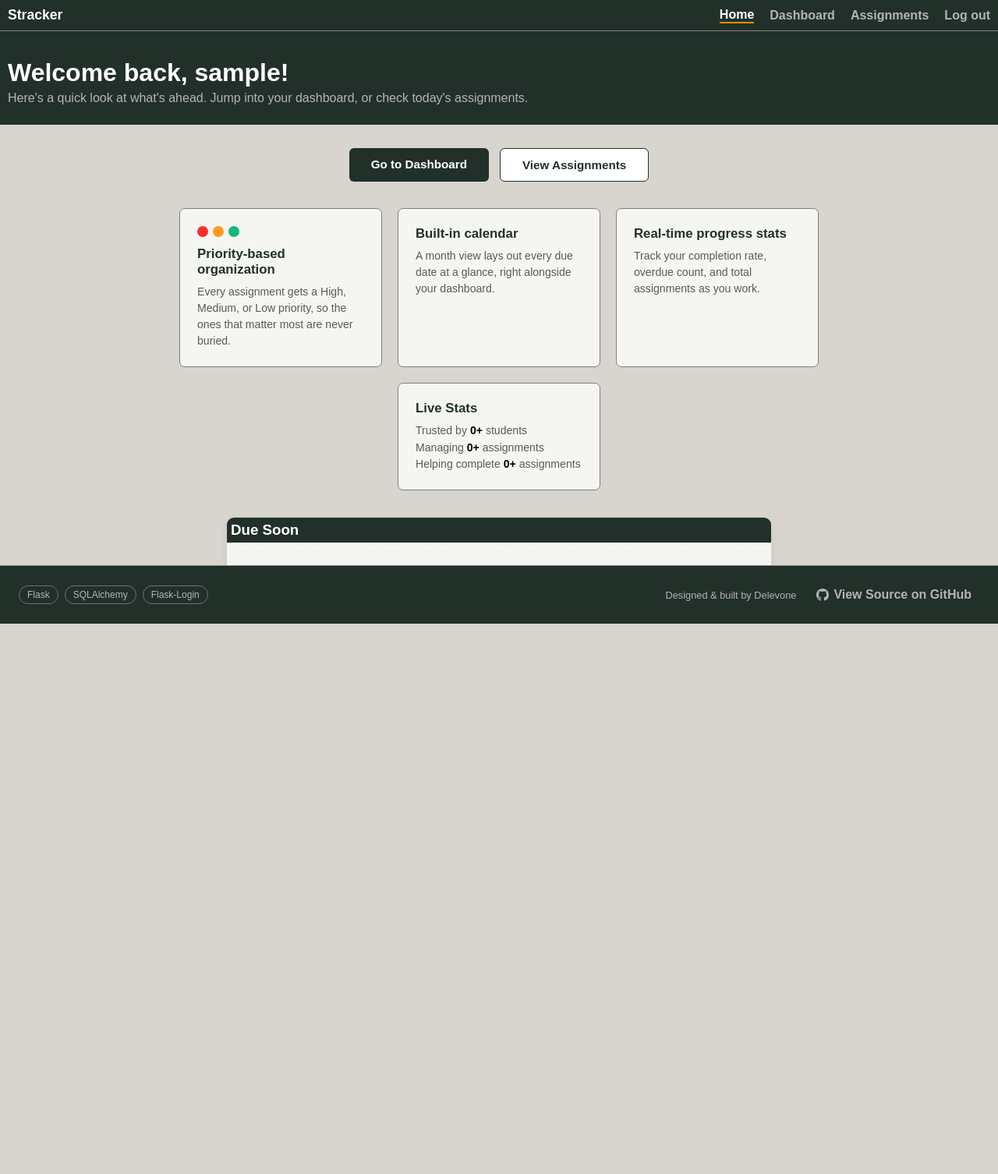
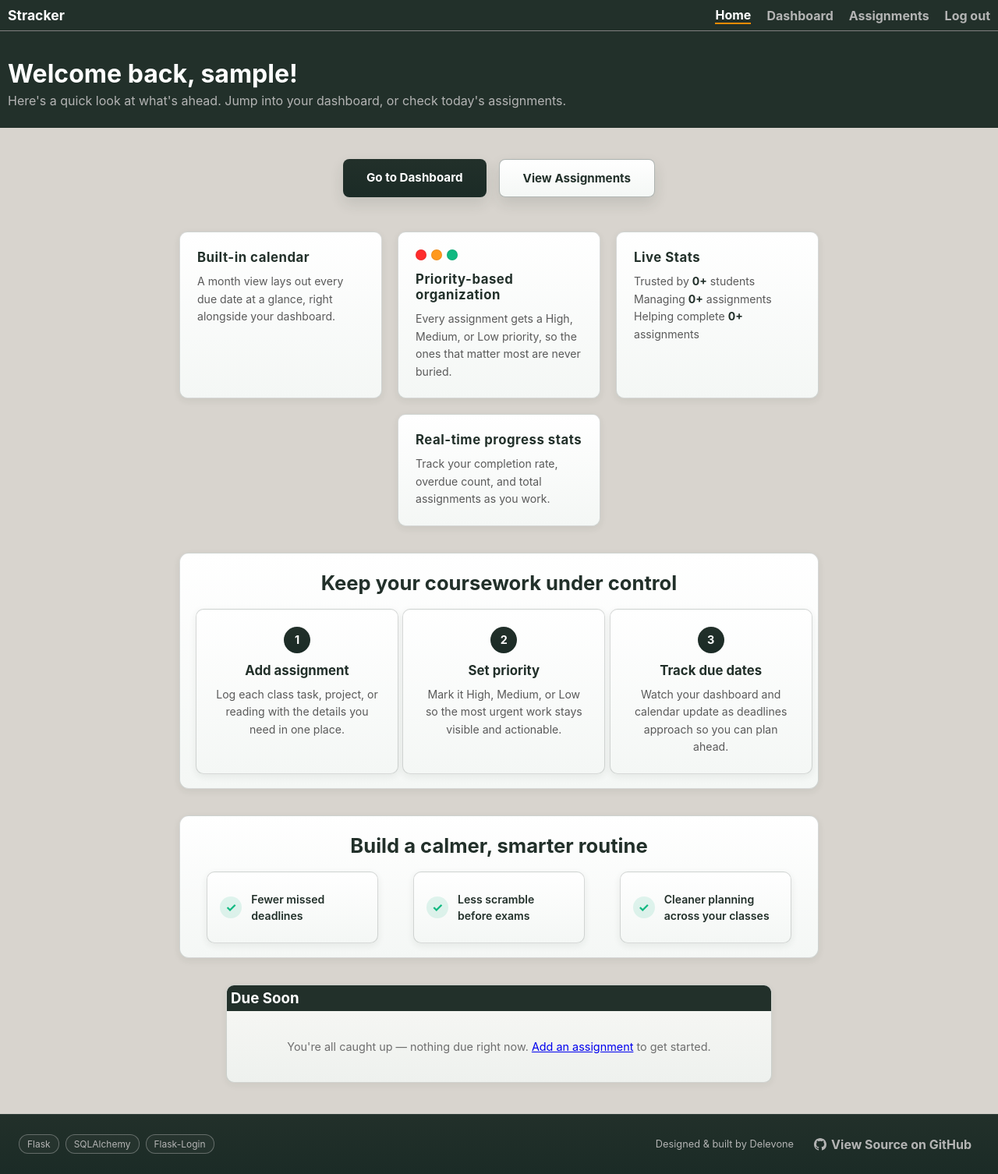
Before and after one commit to delevonecodes/assignment_tracker2, a Flask app: page / in a window 1280 px wide. Shown: the whole page at 78% size. Before the commit the page ends 800 px from the top, so only its background shows below. Run offline with Flask 3, Linux system fonts and the light colour scheme; the visitor is signed in with stand-in values (Sample User, id 1); data comes from the database, SQL or seed files in the repository; data that the repository does not hold is empty.

Commit message:
Added additional fonts to block content and added more content to the home page

```diff
--- a/app/static/styles.css
+++ b/app/static/styles.css
@@ -13,15 +13,15 @@ body {
 
 
 body {
-    font-family: Arial, sans-serif;
+    font-family: -apple-system, BlinkMacSystemFont, 'Segoe UI', 'Roboto', 'Oxygen', 'Ubuntu', 'Cantarell', 'Fira Sans', 'Droid Sans', 'Helvetica Neue', sans-serif;
     background-color: rgb(216, 212, 206);
     display: flex;
     flex-direction: column;
     min-height: 100vh;
-    height: 100vh;
-    max-height: 100vh;
-    overflow: hidden;
+    height: auto;
+    max-height: none;
     overflow-x: hidden;
+    overflow-y: auto;
     transform-origin: top center;
 }
 
@@ -46,9 +46,9 @@ body {
 main {
     flex: 1 1 auto;
     min-height: 0;
-    height: 100%;
-    max-height: 100%;
-    overflow: hidden;
+    height: auto;
+    max-height: none;
+    overflow: visible;
 }
 
 .error {
@@ -789,7 +789,7 @@ header p {
 }
 
 .statistics-container:last-child {
-    margin-bottom: 200px;
+    margin-bottom: 0;
 }
 
 #upcoming-assignments {
@@ -913,48 +913,54 @@ header p {
     width: 100%;
     max-width: 1000px;
     margin: 0 auto;
-    padding: 30px 20px 10px;
+    padding: 30px 20px 0;
     box-sizing: border-box;
     flex: 0 0 auto;
 }
 
 .home-cta-row {
     display: flex;
-    gap: 14px;
+    gap: 16px;
     flex-wrap: wrap;
     justify-content: center;
     margin-bottom: 34px;
+    padding: 10px 0;
 }
 
 .home-btn {
     display: inline-block;
-    padding: 12px 28px;
-    border-radius: 6px;
+    padding: 14px 30px;
+    border-radius: 8px;
     font-size: 0.95rem;
     font-weight: bold;
     text-decoration: none;
     text-align: center;
     cursor: pointer;
-    transition: all 0.2s ease;
+    transition: all 0.3s ease;
+    box-shadow: 0 8px 18px rgba(34, 48, 42, 0.12);
+}
+
+.home-btn:hover {
+    transform: translateY(-1px);
 }
 
 .home-btn-primary {
-    background-color: #22302A;
+    background: linear-gradient(180deg, #22302A 0%, #1b2b26 100%);
     color: white;
 }
 
 .home-btn-primary:hover {
-    background-color: #0e3827;
+    background: linear-gradient(180deg, #1b2b26 0%, #15231d 100%);
 }
 
 .home-btn-secondary {
-    background-color: white;
+    background: linear-gradient(180deg, #ffffff 0%, #f4f7f5 100%);
     color: #22302A;
-    border: 1.5px solid #22302A;
+    border: 1.5px solid rgba(34, 48, 42, 0.35);
 }
 
 .home-btn-secondary:hover {
-    background-color: #22302A;
+    background: linear-gradient(180deg, #22302A 0%, #1b2b26 100%);
     color: white;
 }
 
@@ -967,24 +973,32 @@ header p {
 }
 
 .home-feature-card {
-    background-color: #F5F6F1;
-    border: 1px solid gray;
-    border-radius: 7px;
+    background: linear-gradient(180deg, #ffffff 0%, #f4f7f5 100%);
+    border: 1px solid rgba(34, 48, 42, 0.18);
+    border-radius: 10px;
     padding: 22px;
     width: 260px;
     box-sizing: border-box;
+    box-shadow: 0 3px 10px rgba(34, 48, 42, 0.08);
+    transition: transform 0.2s ease, box-shadow 0.2s ease;
+}
+
+.home-feature-card:hover {
+    transform: translateY(-2px);
+    box-shadow: 0 8px 20px rgba(34, 48, 42, 0.1);
 }
 
 .home-swatches {
     display: flex;
     gap: 6px;
-    margin-bottom: 12px;
+    margin-bottom: 14px;
 }
 
 .home-swatch {
     width: 14px;
     height: 14px;
     border-radius: 50%;
+    box-shadow: inset 0 0 0 1px rgba(0, 0, 0, 0.08);
 }
 
 .home-swatch-high { background-color: #FF2C2C; }
@@ -995,24 +1009,33 @@ header p {
     font-size: 1.05rem;
     font-weight: bold;
     color: #22302A;
-    margin-bottom: 8px;
+    margin-bottom: 10px;
+    letter-spacing: 0.03em;
 }
 
 .home-feature-desc {
     font-size: 0.88rem;
     color: rgb(90, 90, 90);
-    line-height: 1.5;
+    line-height: 1.6;
 }
 
 .home-preview {
     max-width: 700px;
     margin: 0 auto;
+    background: linear-gradient(180deg, #f8f8f5 0%, #eef1ee 100%);
+    border: 1px solid rgba(34, 48, 42, 0.18);
+    border-radius: 10px;
+    box-shadow: 0 3px 10px rgba(34, 48, 42, 0.06);
+    overflow: hidden;
 }
 
 .home-preview-list {
     list-style: none;
     padding: 14px;
     margin: 0;
+    display: flex;
+    flex-direction: column;
+    gap: 10px;
 }
 
 .home-preview-empty {
@@ -1020,11 +1043,129 @@ header p {
     text-align: center;
     color: rgb(110, 110, 110);
     font-size: 0.9rem;
+    line-height: 1.6;
+}
+
+.info-section {
+    margin: 0 auto 34px;
+    max-width: 820px;
+    background: linear-gradient(180deg, #ffffff 0%, #f4f7f5 100%);
+    border: 1px solid rgba(34, 48, 42, 0.18);
+    border-radius: 12px;
+    box-shadow: 0 3px 10px rgba(34, 48, 42, 0.08);
+    padding: 22px 20px 18px;
+}
+
+.section-header-row {
+    margin-bottom: 18px;
+    text-align: center;
+}
+
+.section-kicker {
+    display: inline-block;
+    font-size: 0.72rem;
+    font-weight: bold;
+    letter-spacing: 0.12em;
+    text-transform: uppercase;
+    color: #22302A;
+    background: rgba(34, 48, 42, 0.08);
+    border-radius: 999px;
+    padding: 6px 10px;
+    margin-bottom: 10px;
+}
+
+.section-header-row h3 {
+    color: #22302A;
+    font-size: clamp(1.3rem, 2vw, 1.8rem);
+    margin: 0;
+}
+
+.how-it-works-grid {
+    display: grid;
+    grid-template-columns: repeat(3, minmax(0, 1fr));
+    gap: 18px;
+}
+
+.step-card {
+    display: flex;
+    flex-direction: column;
+    justify-content: flex-start;
+    align-items: center;
+    text-align: center;
+    min-height: 200px;
+    width: 260px;
+    padding: 22px;
+    margin: 0 auto;
+}
+
+.step-number {
+    display: inline-flex;
+    align-items: center;
+    justify-content: center;
+    width: 34px;
+    height: 34px;
+    border-radius: 50%;
+    background: linear-gradient(180deg, #22302A 0%, #1b2b26 100%);
+    color: white;
+    font-size: 0.9rem;
+    font-weight: bold;
+    margin-bottom: 12px;
+}
+
+.step-card h4 {
+    color: #22302A;
+    font-size: 1.05rem;
+    margin: 0 0 10px;
+}
+
+.step-card p {
+    color: rgb(90, 90, 90);
+    font-size: 0.88rem;
+    line-height: 1.6;
+    margin: 0;
+}
+
+.benefits-list {
+    display: grid;
+    grid-template-columns: repeat(3, minmax(0, 1fr));
+    gap: 16px;
+}
+
+.benefit-item {
+    display: flex;
+    align-items: center;
+    gap: 12px;
+    width: 220px;
+    min-height: 92px;
+    margin: 0 auto;
+    padding: 14px 16px;
+}
+
+.benefit-icon {
+    display: inline-flex;
+    align-items: center;
+    justify-content: center;
+    width: 28px;
+    height: 28px;
+    border-radius: 50%;
+    background: rgba(16, 185, 129, 0.12);
+    color: #10B981;
+    font-weight: bold;
+    flex-shrink: 0;
+}
+
+.benefit-item p {
+    margin: 0;
+    color: #22302A;
+    font-size: 0.88rem;
+    font-weight: 600;
+    line-height: 1.5;
+    text-align: left;
 }
 
 .home-footer {
-    margin-top: auto;
-    background-color: #22302A;
+    margin-top: 40px;
+    background: linear-gradient(180deg, #22302A 0%, #1b2b26 100%);
     display: flex;
     justify-content: space-between;
     align-items: center;
@@ -1033,7 +1174,7 @@ header p {
     padding: 18px 24px;
     box-sizing: border-box;
     flex: 0 0 auto;
-    border-top: 1px solid gray;
+    border-top: 1px solid rgba(255, 255, 255, 0.1);
 }
 
 .home-tech-badges {
@@ -1045,7 +1186,8 @@ header p {
 .home-badge {
     font-size: 0.75rem;
     color: rgba(180, 180, 180);
-    border: 1px solid rgba(180, 180, 180, 0.5);
+    border: 1px solid rgba(180, 180, 180, 0.45);
+    background: rgba(255, 255, 255, 0.03);
     padding: 4px 10px;
     border-radius: 12px;
 }
@@ -1066,9 +1208,15 @@ header p {
     display: inline-flex;
     align-items: center;
     gap: 6px;
+    color: rgba(180, 180, 180);
+    transition: color 0.2s ease;
+}
+
+.home-github-link:hover {
+    color: #ffffff;
 }
 
 .stat {
     font-weight: bold;
-    color: black;
+    color: #22302A;
 }
--- a/app/templates/home.html
+++ b/app/templates/home.html
@@ -54,6 +54,10 @@
 
             <div class="home-features">
                 <div class="home-feature-card">
+                    <p class="home-feature-title">Built-in calendar</p>
+                    <p class="home-feature-desc">A month view lays out every due date at a glance, right alongside your dashboard.</p>
+                </div>
+                <div class="home-feature-card">
                     <div class="home-swatches">
                         <span class="home-swatch home-swatch-high"></span>
                         <span class="home-swatch home-swatch-medium"></span>
@@ -63,20 +67,59 @@
                     <p class="home-feature-desc">Every assignment gets a High, Medium, or Low priority, so the ones that matter most are never buried.</p>
                 </div>
                 <div class="home-feature-card">
-                    <p class="home-feature-title">Built-in calendar</p>
-                    <p class="home-feature-desc">A month view lays out every due date at a glance, right alongside your dashboard.</p>
+                    <p class="home-feature-title">Live Stats</p>
+                    <p class="home-feature-desc">Trusted by <span class="stat">{{ real_user_stats.total_users }}+</span> students</p>
+                    <p class="home-feature-desc">Managing <span class="stat">{{ real_user_stats.total_assignments }}+</span> assignments</p>
+                    <p class="home-feature-desc">Helping complete <span class="stat">{{ real_user_stats.completed_assignments }}+</span> assignments</p>
                 </div>
                 <div class="home-feature-card">
                     <p class="home-feature-title">Real-time progress stats</p>
                     <p class="home-feature-desc">Track your completion rate, overdue count, and total assignments as you work.</p>
                 </div>
-                <div class="home-feature-card">
-                    <p class="home-feature-title">Live Stats</p>
-                    <p class="home-feature-desc">Trusted by <span class="stat">{{ real_user_stats.total_users }}+</span> students</p>
-                    <p class="home-feature-desc">Managing <span class="stat">{{ real_user_stats.total_assignments }}+</span> assignments</p>
-                    <p class="home-feature-desc">Helping complete <span class="stat">{{ real_user_stats.completed_assignments }}+</span> assignments</p>
+            </div>
+
+            <section class="info-section">
+                <div class="section-header-row">
+                    <h3>Keep your coursework under control</h3>
                 </div>
-            </div>
+                <div class="how-it-works-grid">
+                    <div class="home-feature-card step-card">
+                        <span class="step-number">1</span>
+                        <h4>Add assignment</h4>
+                        <p>Log each class task, project, or reading with the details you need in one place.</p>
+                    </div>
+                    <div class="home-feature-card step-card">
+                        <span class="step-number">2</span>
+                        <h4>Set priority</h4>
+                        <p>Mark it High, Medium, or Low so the most urgent work stays visible and actionable.</p>
+                    </div>
+                    <div class="home-feature-card step-card">
+                        <span class="step-number">3</span>
+                        <h4>Track due dates</h4>
+                        <p>Watch your dashboard and calendar update as deadlines approach so you can plan ahead.</p>
+                    </div>
+                </div>
+            </section>
+
+            <section class="info-section">
+                <div class="section-header-row">
+                    <h3>Build a calmer, smarter routine</h3>
+                </div>
+                <div class="benefits-list">
+                    <div class="home-feature-card benefit-item">
+                        <span class="benefit-icon">✓</span>
+                        <p>Fewer missed deadlines</p>
+                    </div>
+                    <div class="home-feature-card benefit-item">
+                        <span class="benefit-icon">✓</span>
+                        <p>Less scramble before exams</p>
+                    </div>
+                    <div class="home-feature-card benefit-item">
+                        <span class="benefit-icon">✓</span>
+                        <p>Cleaner planning across your classes</p>
+                    </div>
+                </div>
+            </section>
 
             {% if user.is_authenticated %}
             {% set upcoming = (user.assignments | rejectattr('completion_status') | sort(attribute='due_date') | list)[:3] %}
```
